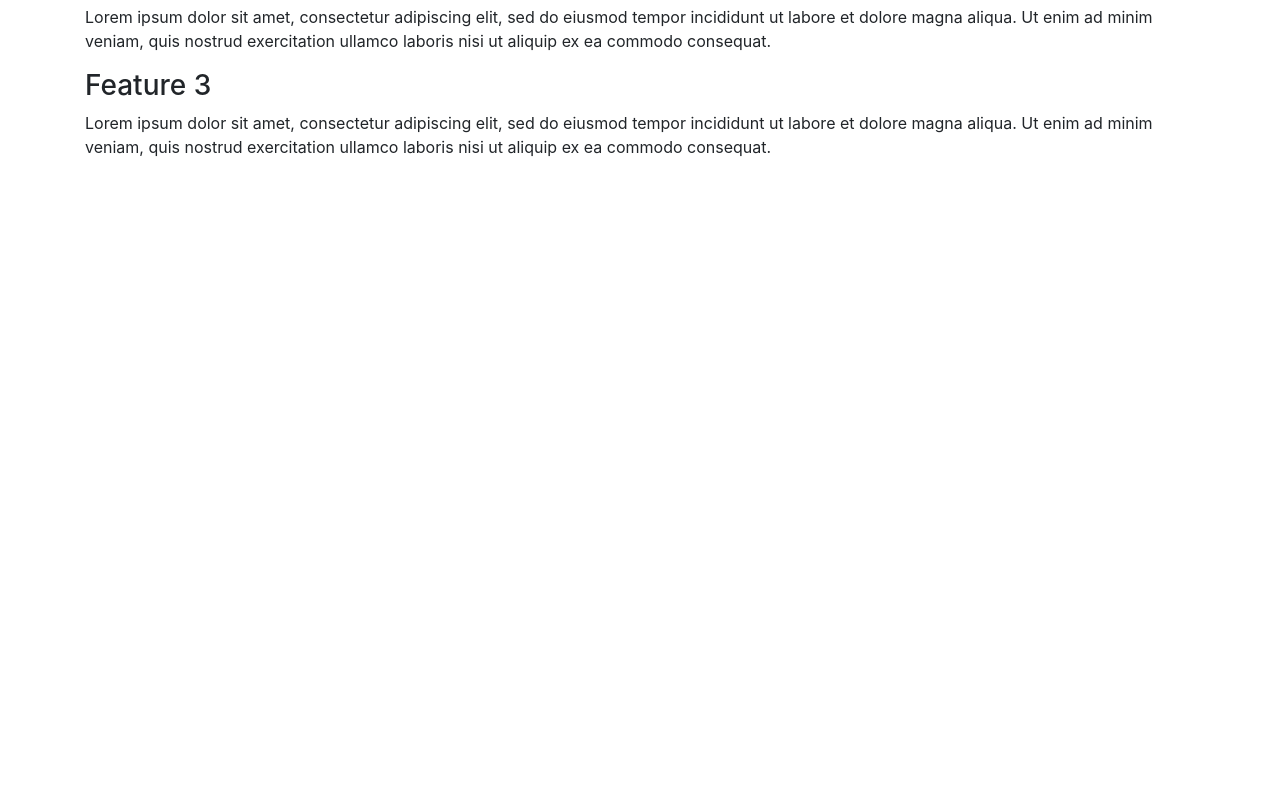
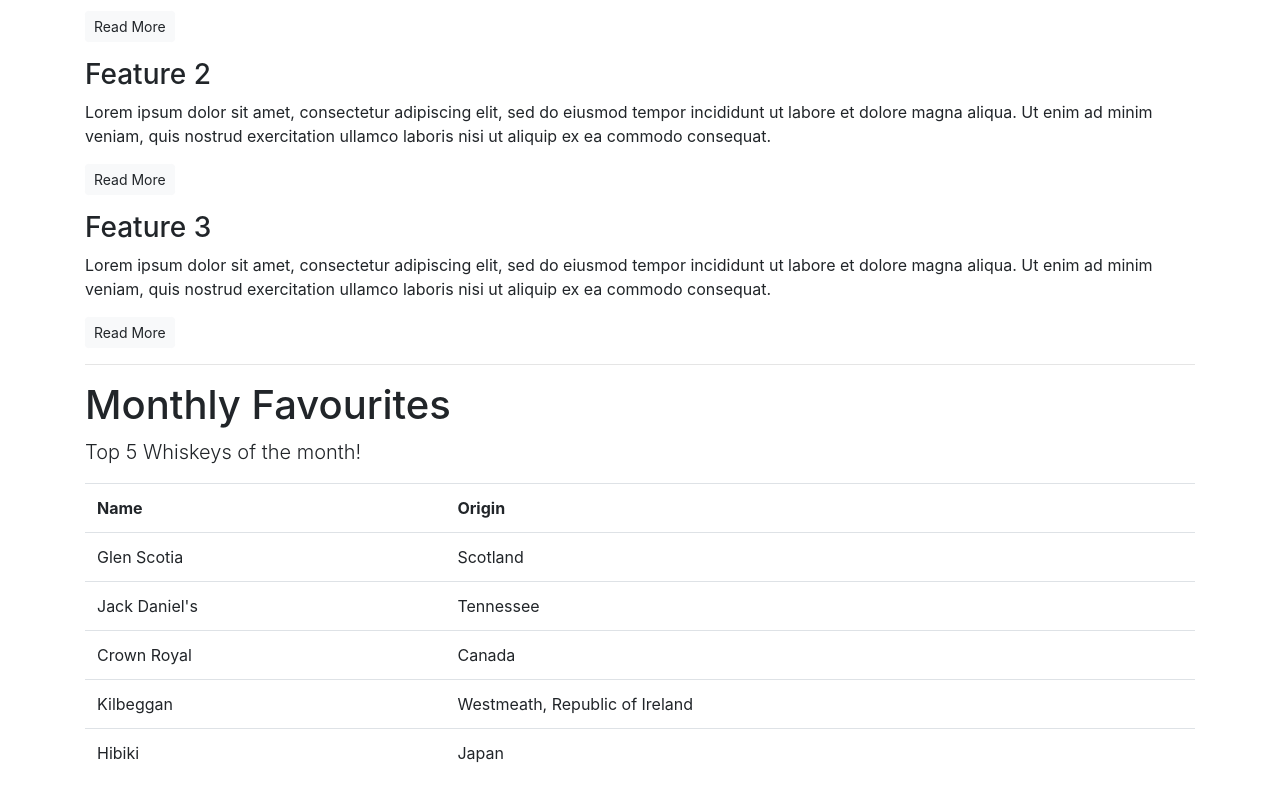
Before and after one commit to CapriceHolford/bootstrap4, a plain HTML site: page index.html in a window 1280 px wide. Shown: the part 595-1388 px from the top of the page. Before the commit the page ends 800 px from the top, so only its background shows below. Drawn offline with nearby package versions, Linux system fonts and the light colour scheme.

Commit message:
finish bootstrap styling, add table section

```diff
--- a/index.html
+++ b/index.html
@@ -20,7 +20,9 @@
             <h1> The finest whiskeys delivered to your doorstep. </h1>
             <p class="lead"> Sign up today to start receiving the world's best whiskeys every month.
                 <s> £19.99 </s> <strong> <mark> First one is free! </mark> </strong> </p>
-            <p class=”text-muted”> <small> You must be over 18 to sign up to our service. Please, drink responsibly.</small> </p>
+            <button class="btn btn-success btn-lg"> Sign up! </button>
+            <p class=”text-muted”> <small> You must be over 18 to sign up to our service. Please, drink
+                    responsibly.</small> </p>
         </section>
         <!-- /.Callout -->
         <hr>
@@ -48,21 +50,57 @@
                 <p>Lorem ipsum dolor sit amet, consectetur adipiscing elit, sed do eiusmod tempor incididunt ut labore
                     et dolore magna aliqua. Ut enim ad minim veniam, quis nostrud exercitation ullamco laboris nisi ut
                     aliquip ex ea commodo consequat.</p>
+                <p> <a class="btn btn-sm btn-light" href=""> Read More </a> </p>
             </div>
             <div class="feature"></div>
             <h3>Feature 2</h3>
             <p>Lorem ipsum dolor sit amet, consectetur adipiscing elit, sed do eiusmod tempor incididunt ut labore et
                 dolore magna aliqua. Ut enim ad minim veniam, quis nostrud exercitation ullamco laboris nisi ut aliquip
                 ex ea commodo consequat.</p>
+            <p> <a class="btn btn-sm btn-light" href=""> Read More </a> </p>
             </div>
             <div class="feature">
                 <h3>Feature 3</h3>
                 <p>Lorem ipsum dolor sit amet, consectetur adipiscing elit, sed do eiusmod tempor incididunt ut labore
                     et dolore magna aliqua. Ut enim ad minim veniam, quis nostrud exercitation ullamco laboris nisi ut
                     aliquip ex ea commodo consequat.</p>
+                <p> <a class="btn btn-sm btn-light" href=""> Read More </a> </p>
             </div>
         </section>
         <!-- /.features -->
+        </section>
+
+        <hr>
+
+        <section class="callout">
+            <h1> Monthly Favourites </h1>
+            <p class="lead"> Top 5 Whiskeys of the month! </p>
+            <table class="table">
+                <tr>
+                    <th> Name </th>
+                    <th> Origin </th>
+                </tr>
+                <tr>
+                    <td> Glen Scotia </td>
+                    <td> Scotland </td>
+                </tr>
+                <tr>
+                    <td> Jack Daniel's </td>
+                    <td> Tennessee </td>
+                </tr>
+                <tr>
+                    <td> Crown Royal </td>
+                    <td> Canada </td>
+                </tr>
+                <tr>
+                    <td> Kilbeggan </td>
+                    <td> Westmeath, Republic of Ireland </td>
+                </tr>
+                <tr>
+                    <td> Hibiki </td>
+                    <td> Japan </td>
+                </tr>
+            </table>
         </section>
     </article>
 </body>
```
